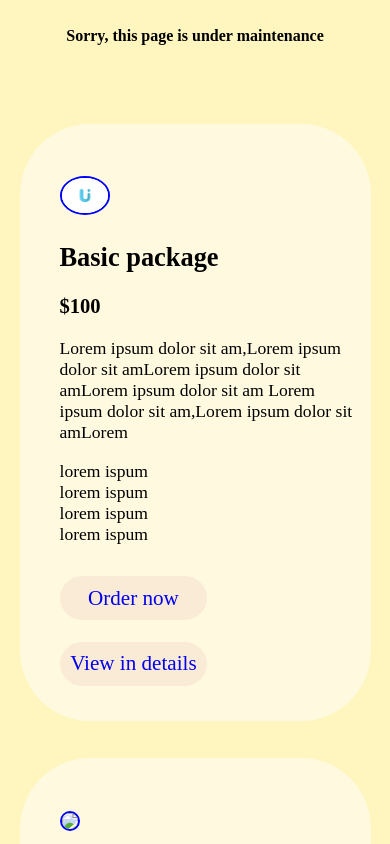
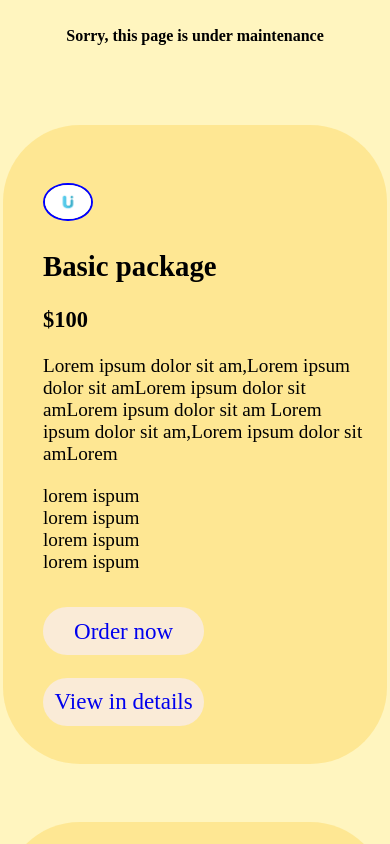
Before and after one commit to Abdullah-Syed/Portfolio.io, a plain HTML site: page index.html in a window 390 px wide. Shown: the part 2920-3764 px from the top of the page. Drawn offline with nearby package versions, Linux system fonts and the light colour scheme.

Commit message:
Portfolio (updated)

```diff
--- a/index.html
+++ b/index.html
@@ -115,7 +115,7 @@
 
             <ul class="price-table">
                 <li>
-                    <img src="/icons/ui icon.png" />
+                    <img src="icons/ui icon.png" />
                     <h2>Basic package</h2>
                     <h3>$100</h3>
                     <p>Lorem ipsum dolor sit am,Lorem ipsum dolor sit amLorem ipsum dolor sit amLorem ipsum dolor sit am
@@ -132,7 +132,7 @@
 
             <ul class="price-table">
                 <li>
-                    <img src="/icons/ux icon.png" />
+                    <img src="icons/ux icon.png" />
                     <h2>Standard Web design</h2>
                     <h3>$250</h3>
                     <p>Lorem ipsum dolor sit am,Lorem ipsum dolor sit amLorem ipsum dolor sit amLorem ipsum dolor sit
@@ -150,7 +150,7 @@
 
             <ul class="price-table">
                 <li>
-                    <img src="/icons/fullstack logo.png" />
+                    <img src="icons/fullstack logo.png" />
                     <h2>Full Stack</h2>
                     <h3>$500</h3>
                     <p>Lorem ipsum dolor sit am,Lorem ipsum dolor sit amLorem ipsum dolor sit amLorem ipsum dolor sit am
--- a/style.css
+++ b/style.css
@@ -449,18 +449,10 @@ Footer{
     }
 
     .price-table{
-        font-size:1.1em;
-        margin-top:1em;
-        margin-bottom:5%;
-        margin-left:auto;
-        margin-right:auto;
-        padding-top: 3em;
-        padding-bottom:2em;
-        width: 90%;
-        overflow: auto;
-        list-style-type: none;
-        background-color:rgba(255,255,255,0.5);
+        background-color:rgba(253, 218, 104, 0.5);
         border-radius: 4em;
+        margin-left: auto;
+        margin-right: auto;
 
     }
 
```
